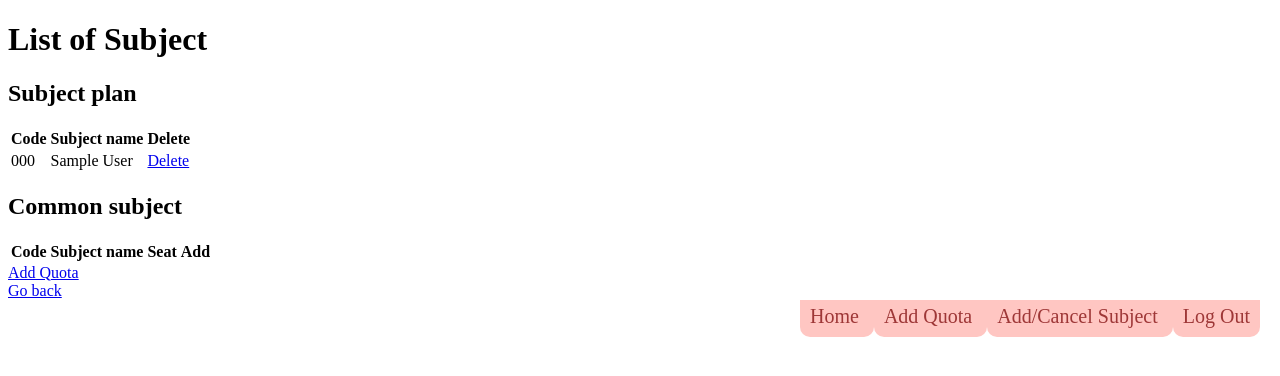
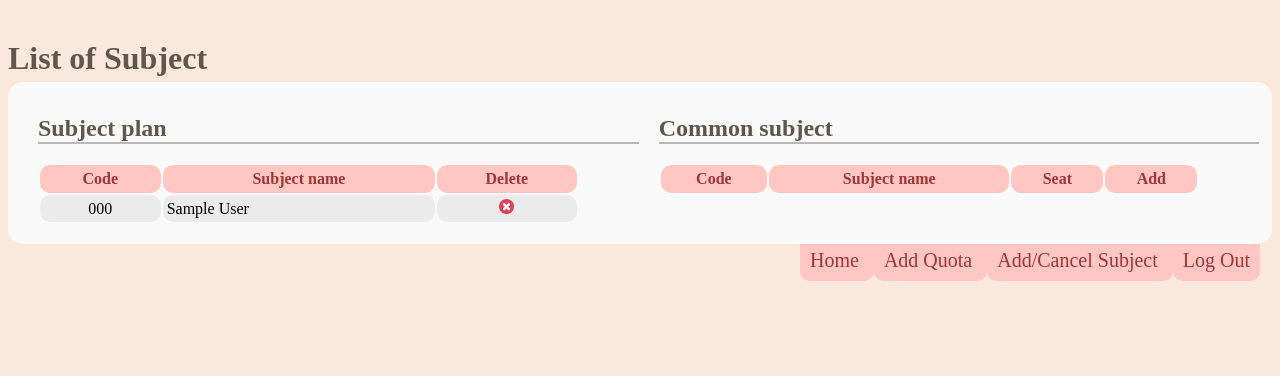
Before and after one commit to 6410685249/cn331-as2, a Django app: page /register/Add/Subject/000 in a window 1280 px wide. Shown: the top 376 px of the page. Run offline with Django 4.2, Linux system fonts and the light colour scheme; a user stored in the database is signed in; tables that the repository leaves empty hold one stand-in row (values such as "Sample post"); lists and menus that the app fills with data are empty.

Commit message:
Add css adding_subject_page

```diff
--- /dev/null
+++ b/static/css/adding_page.css
@@ -0,0 +1,60 @@
+body{
+    background-color: #FAE9DA;
+}
+
+h1{
+    margin-bottom: 5px;
+    margin-top: 40px;
+    color: #61564c;
+    font-family: serif;
+    text-align: left;
+}
+
+h2 {
+    border-bottom: 2px solid rgb(185, 183, 183);
+    font-family: serif;
+    color: #61564c;
+}
+
+table {
+    width: 90%;
+}
+
+th {
+    text-align: center;
+    background-color: #ffc6c2;
+    border-radius: 10px;
+    padding: 5px;
+    color: rgb(158, 55, 55);
+    font-family: serif;
+}
+
+td {
+    text-align: center;
+    padding: 4px;
+    background-color: #ebebeb;
+    border-radius: 10px;
+    font-family: serif;
+}
+
+.container {
+    display: grid;
+    grid-template-columns: 1fr 1fr;
+    gap: 20px;
+    background-color: #faf9f9;
+    padding: 1%;
+    padding-left: 30px;
+    padding-bottom: 20px;
+    border-radius: 15px;
+}
+
+img{
+    height: 15px;
+    width: 15px;
+}
+
+img:hover {
+    /* height: 7px;
+    width: 7px; */
+    opacity: 70%;
+}
--- a/static/templates/Adding_page.html
+++ b/static/templates/Adding_page.html
@@ -1,12 +1,19 @@
 {% extends 'layout.html' %}
 
+{% load static %}
+
 {% block head %} Adding Subject {% endblock %}
+
+{% block style %}<link rel="stylesheet" href="{% static 'css/adding_page.css' %}">{% endblock %}
 
 {% block body %}
 
 <h1> List of Subject </h1>
+<div class="container">
+
+    <div>
         <h2> Subject plan </h2>
-<table>
+        <table class="table">
             <tr>
                 <th> Code </th>
                 <th> Subject name </th>
@@ -15,13 +22,16 @@
             {% for sub in subjects %}
                 <tr>
                     <td> {{ sub.code }} </td>
-            <td> {{ sub.name }} </td>
-            <td> <a href="{% url 'reg:Delete_Subject' code=sub.code %}"> Delete </a> </td>
+                    <td style="text-align: left;"> {{ sub.name }} </td>
+                    <td> <a href="{% url 'reg:Delete_Subject' code=sub.code %}"> <img src="{% static 'images/trash.png' %}" class="trash"> </a> </td>
                 </tr>
             {% endfor %}
     </table>
+    </div>
 
+    <div>
         <h2> Common subject </h2>
+
         <table>
             <tr>
                 <th> Code </th>
@@ -33,10 +43,10 @@
                 {% if not sub.quota and sub not in subjects %}
                     <tr>
                         <td> {{ sub.code }} </td>
-                <td> {{ sub.name }} </td>
+                        <td style="text-align: left;"> {{ sub.name }} </td>
                         <td> {{ sub.count_seat }} / {{ sub.seat }} </td>
                         {% if sub.count_seat < sub.seat %}
-                    <td> <a href="{% url 'reg:Add_Subject' code=sub.code %}"> Add </a> </td>
+                            <td> <a href="{% url 'reg:Add_Subject' code=sub.code %}"> <img src="{% static 'images/register.png' %}" class="register"> </a> </td>
                         {% elif sub.count_seat == sub.seat %}
                             <td> full seat </td>
                         {% endif %}
@@ -44,8 +54,11 @@
                 {% endif %}
             {% endfor %}
         </table>
+    </div>
 
-    <a href="{% url 'reg:Quota' %}"> Add Quota </a><br>
-    <a href="{% url 'index' %}"> Go back </a>
+</div>
+
+    {% comment %} <a href="{% url 'reg:Quota' %}"> Add Quota </a><br>
+    <a href="{% url 'index' %}"> Go back </a> {% endcomment %}
 
 {% endblock %}
```
Lines whose indentation alone changed are shown as unchanged.
